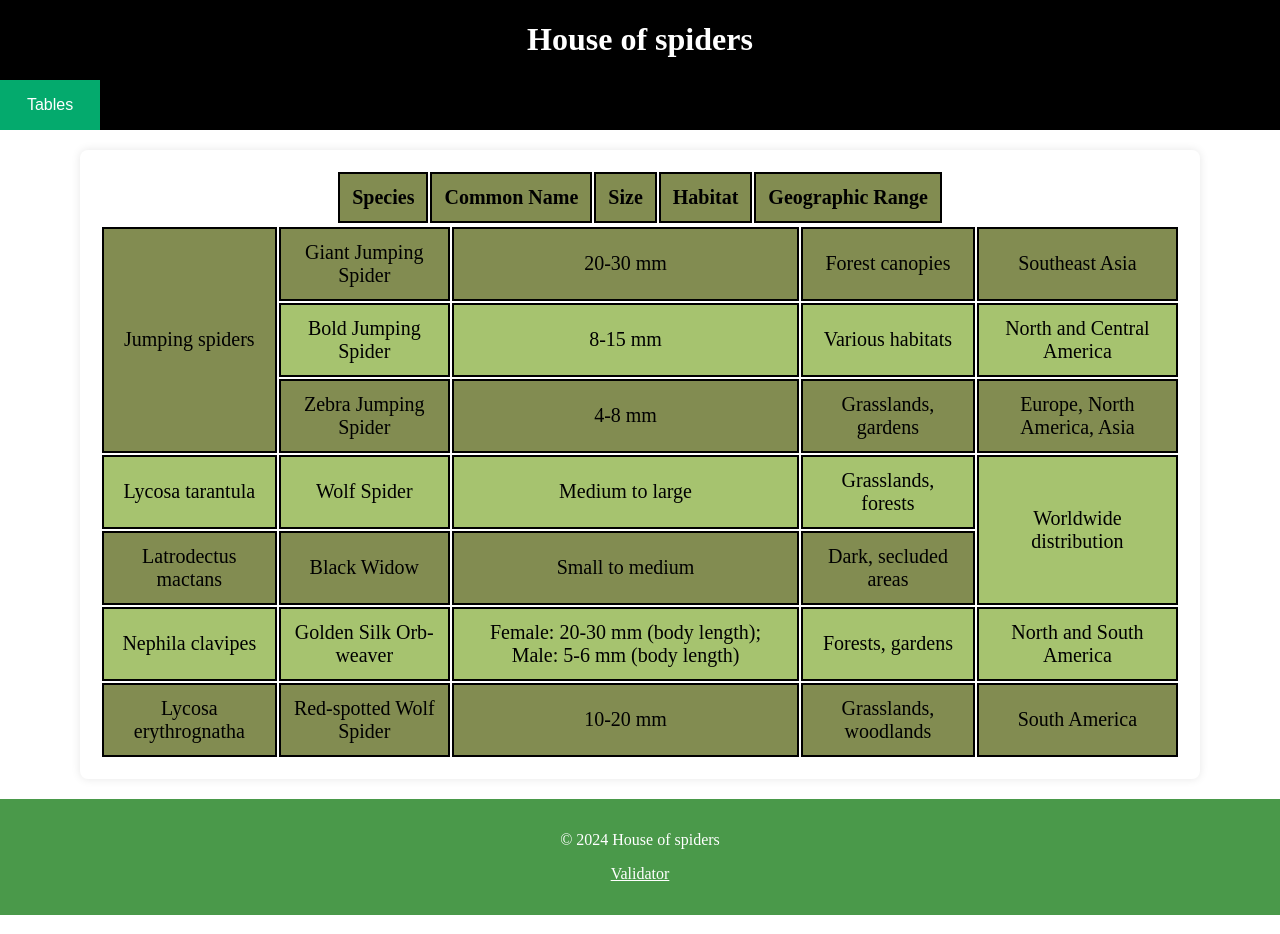
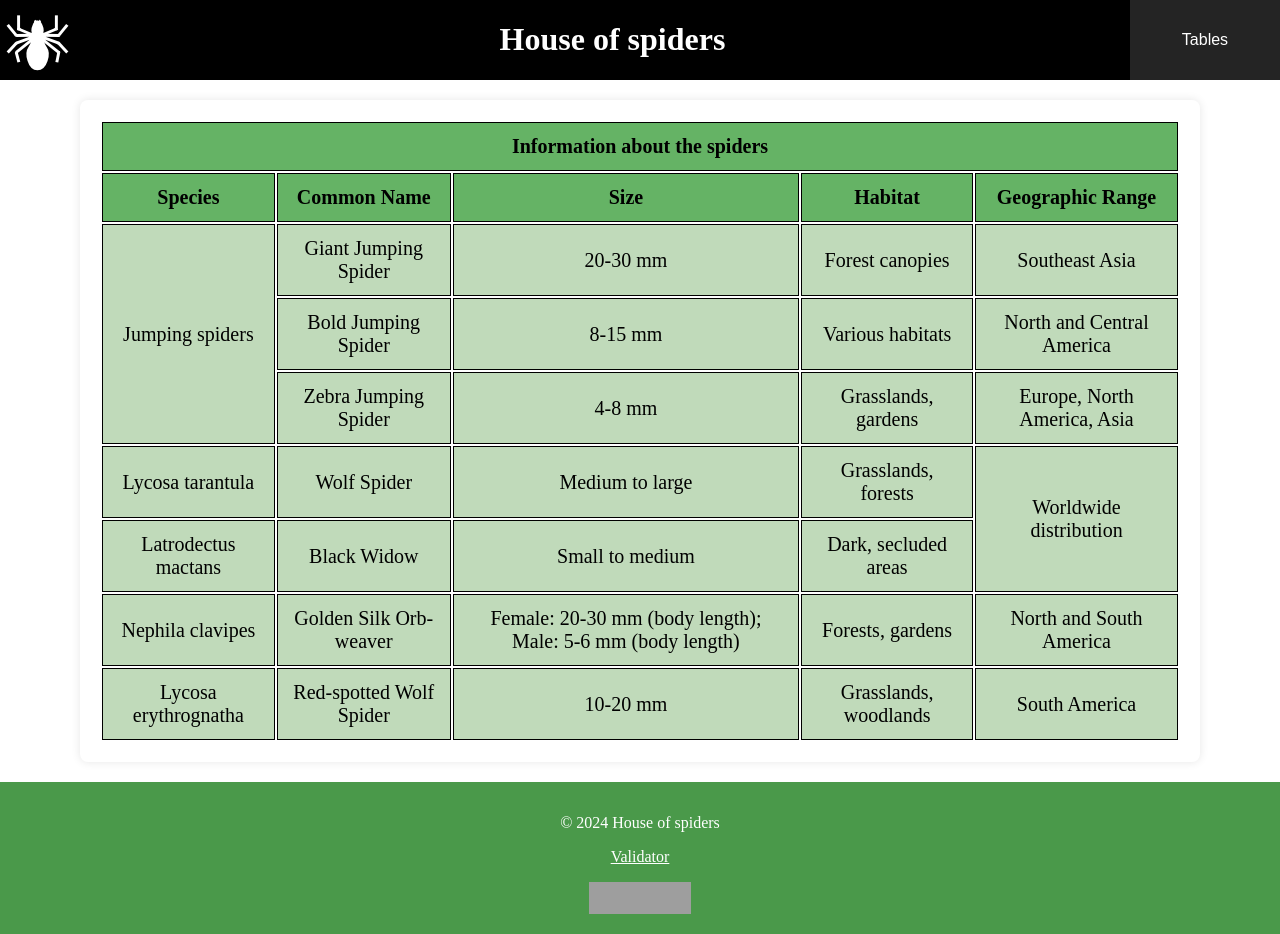
Before and after one commit to LukacMatej/TWS, a plain HTML site: page semestralka/table.html in a window 1280 px wide. Drawn offline with Linux system fonts and the light colour scheme; grey boxes are pictures that could not be loaded.

Commit message:
Final.Final?

```diff
--- a/semestralka/styles.css
+++ b/semestralka/styles.css
@@ -1,12 +1,12 @@
 body {
   font-family: 'Times New Roman', Times, serif;
-  background-image: green;
   color: #5c5757;
   margin: 0;
   padding: 0;
-  min-height: calc(100vh - 70px);
+  min-height: calc(100vh);
   display: flex;
   flex-direction: column;
+  overflow-x: hidden;
 }
 main {
   display: flex;
@@ -18,12 +18,21 @@ header{
   top: 0;
   background-color: black;
   color: white;
-  text-shadow: black;
   background-size: cover;
   font-size: 16px;
+  display:flex;
+  justify-content: space-between;
 }
 header h1 {
   text-align: center;
+  padding-left: 20px;
+  position: sticky;
+  left: 0;
+  top: 0;
+}
+header .dropdown {
+  text-align: center;
+
 }
 footer {
   background-color: rgb(74, 153, 74);
@@ -31,6 +40,10 @@ footer {
   text-align: center;
   padding: 1em 0;
   margin-top: auto;
+}
+.logo{
+  max-width: 75px;
+  position: sticky;
 }
 .background_image img{
   width: 100%;
@@ -46,7 +59,7 @@ a:link:hover, a:visited:hover {
   color: darkgreen;
   font-weight: bold;
 }
-ul{
+.centered-section ul{
   list-style-type:none;
 }
 nav ul {
@@ -67,7 +80,7 @@ nav ul li a {
 nav ul li a:hover {
   background-color: #666;
 }
-section, table {
+section {
   color:black;
   flex: 1 1 100%;
   font-size: 20px;
@@ -80,7 +93,19 @@ section, table {
   border-radius: 8px;
   box-shadow: 0 0 10px rgba(0, 0, 0, 0.1);
 }
-/*dodělat table size*/
+table {
+  color:black;
+  font-size: 20px;
+  margin: 20px 400px 20px 400px;
+  display: flex;
+  flex-wrap: wrap;
+  padding: 20px;
+  width: 100%;
+  border-radius: 8px;
+  display: table-header-group;
+  box-shadow: 0 0 10px rgba(0, 0, 0, 0.1);
+}
+
 section image{
   max-width: 70%;
   margin: 10px;
@@ -95,17 +120,19 @@ section h2,h3{
 section,table li{
   text-align: justify;
 }
+
 td, th {
-  border: 2px solid black;
+  border: 1px solid black;
   text-align: center;
   padding: 12px;
 }
 tr {
-  background-color: #828c51;
+  width: inherit;
+  background-color: #c0daba;
   padding: 5px;
 }
-tr:nth-child(even) {
-  background-color: #a6c36f;
+thead tr {
+  background-color: rgb(101, 179, 101);;
 }
 .main_image {
   height: 16em;
@@ -113,23 +140,22 @@ tr:nth-child(even) {
   display: inline-block;
 }
 .dropbtn {
-  min-width: 100px;
+  width: 150px;
   text-align: center;
-  background-color: #04AA6D;
+  background-color: #242424;
   color: white;
-  padding: 16px;
+  padding: 31px;
   font-size: 16px;
   border: none;
 }
 .dropdown {
-  position: relative;
   display: inline-block;
 }
 .dropdown-content {
   display: none;
   position: absolute;
   background-color: #f1f1f1;
-  min-width: 160px;
+  max-width: 150px;
   box-shadow: 0px 8px 16px 0px rgba(0,0,0,0.2);
   z-index: 1;
 }
@@ -144,6 +170,7 @@ tr:nth-child(even) {
 .dropdown:hover .dropdown-content {display: block;}
 
 .dropdown:hover .dropbtn {background-color: #3e8e41;}
+
 @media(max-width: 1800px) {
   section, table {
     padding: 20px;
@@ -206,14 +233,20 @@ tr:nth-child(even) {
   margin: 20px auto;
   padding: 20px 50px 20px 20px;
   color: 	black;
-  background-color: 	#a6c36f;
+  background-color: 	#c0daba;
   border-radius: 5px;
   box-shadow: 0 0 10px rgba(0, 0, 0, 0.1);
 }
 .form-group {
+  font-size: 20px;
+  display: flex;
+  flex-direction: column;
   border: none;
   width: 400px;
   margin-bottom: 20px;
+}
+.form-group > *{
+  margin-bottom: 25px;
 }
 .form-group label {
   display: block;
@@ -267,9 +300,63 @@ textarea{
 .rating label {
   cursor: pointer;
   font-size: 2em;
-  color: #ccc;
+  color: #757575;
 }
 
 .rating input:checked ~ label {
   color: gold;
 }
+.modalButton{
+  padding: 20px;
+  color: black;
+  background-color: #bacfc1;
+  border-radius: 8px;
+  border: 2px solid black;
+  box-shadow: 2px 2px rgba(0, 0, 0, 0.1);
+}
+.modal {
+  display: none;
+  position: fixed;
+  z-index: 1;
+  left: 0;
+  top: 0;
+  width: 100%;
+  height: 100%;
+  overflow: auto;
+  background-color: rgba(0,0,0,0.4);
+}
+
+.modal-content {
+  background-color: #e6f0e9;
+  margin: 15% auto;
+  padding: 20px;
+  border: 1px solid #888;
+  width: 50%;
+  border-radius: 14px;
+}
+.modal-content-text{
+  display: flex;
+  flex-direction: column;
+}
+.modal-content ol {
+  list-style-type: decimal;
+  padding-left: 10%;
+}
+.modal-content ul {
+  list-style-type: circle;
+  padding-left: 10%;
+}
+
+.close {
+  color: black;
+  float: right;
+  font-size: 28px;
+  font-weight: bold;
+}
+
+.close:hover,
+.close:focus {
+  color: black;
+  text-decoration: none;
+  cursor: pointer;
+}
--- a/semestralka/table.html
+++ b/semestralka/table.html
@@ -8,8 +8,9 @@
 </head>
 <body>
     <header>
+      <img alt="logo" id="logo" class="logo" src="images/logo.svg">
         <h1>House of spiders</h1>
-        <div class="dropdown">
+          <div class="dropdown">
             <button class="dropbtn">Tables</button>
             <nav class="dropdown-content">
                 <ul>
@@ -25,66 +26,70 @@
       <table>
         <thead>
           <tr>
-            <th>Species</th>
-            <th>Common Name</th>
-            <th>Size</th>
-            <th>Habitat</th>
-            <th>Geographic Range</th>
+            <th id="table_header" scope="col" colspan="5">Information about the spiders</th>
+          </tr>
+          <tr>
+            <th headers="species" id="species" scope="col">Species</th>
+            <th headers="common_name" id="common_name" scope="col">Common Name</th>
+            <th headers="size" id="size" scope="col">Size</th>
+            <th headers="habitat" id="habitat" scope="col">Habitat</th>
+            <th headers="geographic_range" id="geographic_range" scope="col">Geographic Range</th>
           </tr>
         </thead>
-         <tbody>
+         <tbody id="table_body">
           <tr>
-            <td rowspan="3">Jumping spiders</td>
-            <td>Giant Jumping Spider</td>
-            <td>20-30 mm</td>
-            <td>Forest canopies</td>
-            <td>Southeast Asia</td>
+            <td headers="Jumping spiders" scope="row" rowspan="3">Jumping spiders</td>
+            <td headers="Giant Jumping Spider" scope="row">Giant Jumping Spider</td>
+            <td headers="20-30 mm" scope="row">20-30 mm</td>
+            <td headers="Forest canopies" scope="row">Forest canopies</td>
+            <td headers="Southeast Asia" scope="row">Southeast Asia</td>
           </tr>
           <tr>
-            <td>Bold Jumping Spider</td>
-            <td>8-15 mm</td>
-            <td>Various habitats</td>
-            <td>North and Central America</td>
+            <td headers="Bold Jumping Spider" scope="row">Bold Jumping Spider</td>
+            <td headers="8-15 mm" scope="row">8-15 mm</td>
+            <td headers="Various habitats" scope="row">Various habitats</td>
+            <td headers="North and Central America" scope="row">North and Central America</td>
           </tr>
           <tr>
-            <td>Zebra Jumping Spider</td>
-            <td>4-8 mm</td>
-            <td>Grasslands, gardens</td>
-            <td>Europe, North America, Asia</td>
+            <td headers="Zebra Jumping Spider" scope="row">Zebra Jumping Spider</td>
+            <td headers="4-8 mm" scope="row">4-8 mm</td>
+            <td headers="Grasslands, gardens" scope="row">Grasslands, gardens</td>
+            <td headers="Europe, North America, Asia" scope="row">Europe, North America, Asia</td>
           </tr>
           <tr>
-            <td>Lycosa tarantula</td>
-            <td>Wolf Spider</td>
-            <td>Medium to large</td>
-            <td>Grasslands, forests</td>
-            <td rowspan="2">Worldwide distribution</td>
+            <td headers="Lycosa tarantula" scope="row">Lycosa tarantula</td>
+            <td headers="Wolf Spider" scope="row">Wolf Spider</td>
+            <td headers="Medium to large" scope="row">Medium to large</td>
+            <td headers="Grasslands, forests" scope="row">Grasslands, forests</td>
+            <td headers="Worldwide distribution" scope="row" rowspan="2">Worldwide distribution</td>
           </tr>
           <tr>
-            <td>Latrodectus mactans</td>
-            <td>Black Widow</td>
-            <td>Small to medium</td>
-            <td>Dark, secluded areas</td>
+            <td headers="Latrodectus mactans" scope="row">Latrodectus mactans</td>
+            <td headers="Black Widow" scope="row">Black Widow</td>
+            <td headers="Small to medium" scope="row">Small to medium</td>
+            <td headers="Dark, secluded areas" scope="row">Dark, secluded areas</td>
           </tr>
           <tr>
-            <td>Nephila clavipes</td>
-            <td>Golden Silk Orb-weaver</td>
-            <td>Female: 20-30 mm (body length); Male: 5-6 mm (body length)</td>
-            <td>Forests, gardens</td>
-            <td>North and South America</td>
+            <td headers="Nephila clavipes" scope="row">Nephila clavipes</td>
+            <td headers="Golden Silk Orb-weaver" scope="row">Golden Silk Orb-weaver</td>
+            <td headers="Female: 20-30 mm (body length); Male: 5-6 mm (body length)" scope="row">Female: 20-30 mm (body length); Male: 5-6 mm (body length)</td>
+            <td headers="Forests, gardens" scope="row">Forests, gardens</td>
+            <td headers="North and South America" scope="row">North and South America</td>
           </tr>
           <tr>
-            <td>Lycosa erythrognatha</td>
-            <td>Red-spotted Wolf Spider</td>
-            <td>10-20 mm</td>
-            <td>Grasslands, woodlands</td>
-            <td>South America</td>
+            <td headers="Lycosa erythrognatha" scope="row">Lycosa erythrognatha</td>
+            <td headers="Red-spotted Wolf Spider" scope="row">Red-spotted Wolf Spider</td>
+            <td headers="10-20 mm" scope="row">10-20 mm</td>
+            <td headers="Grasslands, woodlands" scope="row">Grasslands, woodlands</td>
+            <td headers="South America" scope="row">South America</td>
           </tr>
         </tbody>
       </table>
     </main>
     <footer>
         <p>&copy; 2024 House of spiders</p>
-        <p><a target="_blank" href="https://validator.w3.org/nu/?doc=http%3A%2F%2Fstuwrk.nti.tul.cz%2F%7Ematej.lukac%2Fsemestralka%2Ftable.html">Validator</a></p>
+        <p><a target="_blank" href="https://validator.w3.org/nu/?doc=http%3A%2F%2Fstuwrk.nti.tul.cz%2F%7Ematej.lukac%2Fhouse_of_spiders%2Ftable.html">Validator</a></p>
+        <a target="_blank" href="https://achecks.org/achecker#wcag2aa,http://stuwrk.nti.tul.cz/~matej.lukac/house_of_spiders/table.html"><img src="https://achecks.org/images/icon_W2_aa.jpg" alt="AChecker accessibility checker compliance: WCAG 2.0 (Level AA)" height="32" width="102" /></a>
     </footer>
 </body>
 </html>
```
Also changed, not shown: semestralka/form.html (+6 -12 lines), semestralka/galery.html (+3 -1 lines), semestralka/index.html (+28 -6 lines), semestralka/script.js (added, +25 -0 lines), semestralka/images/logo.svg (added).
